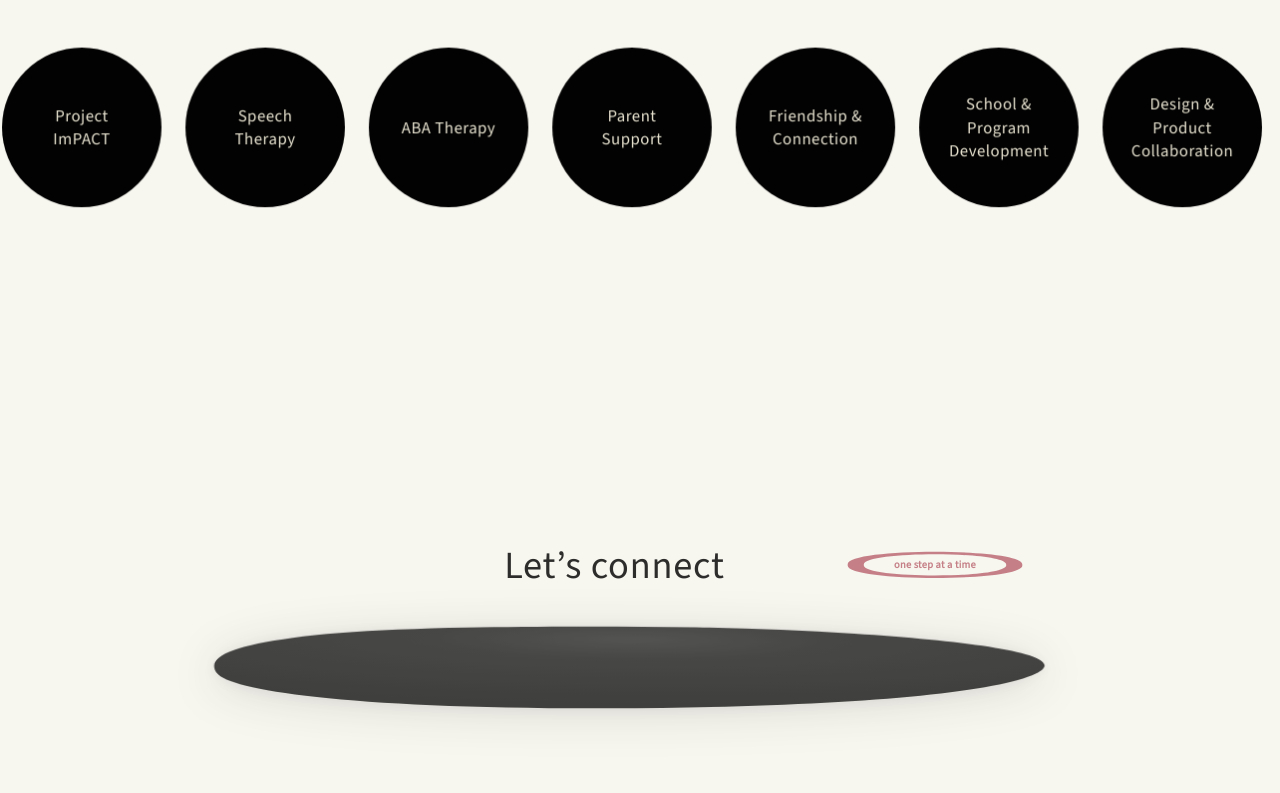
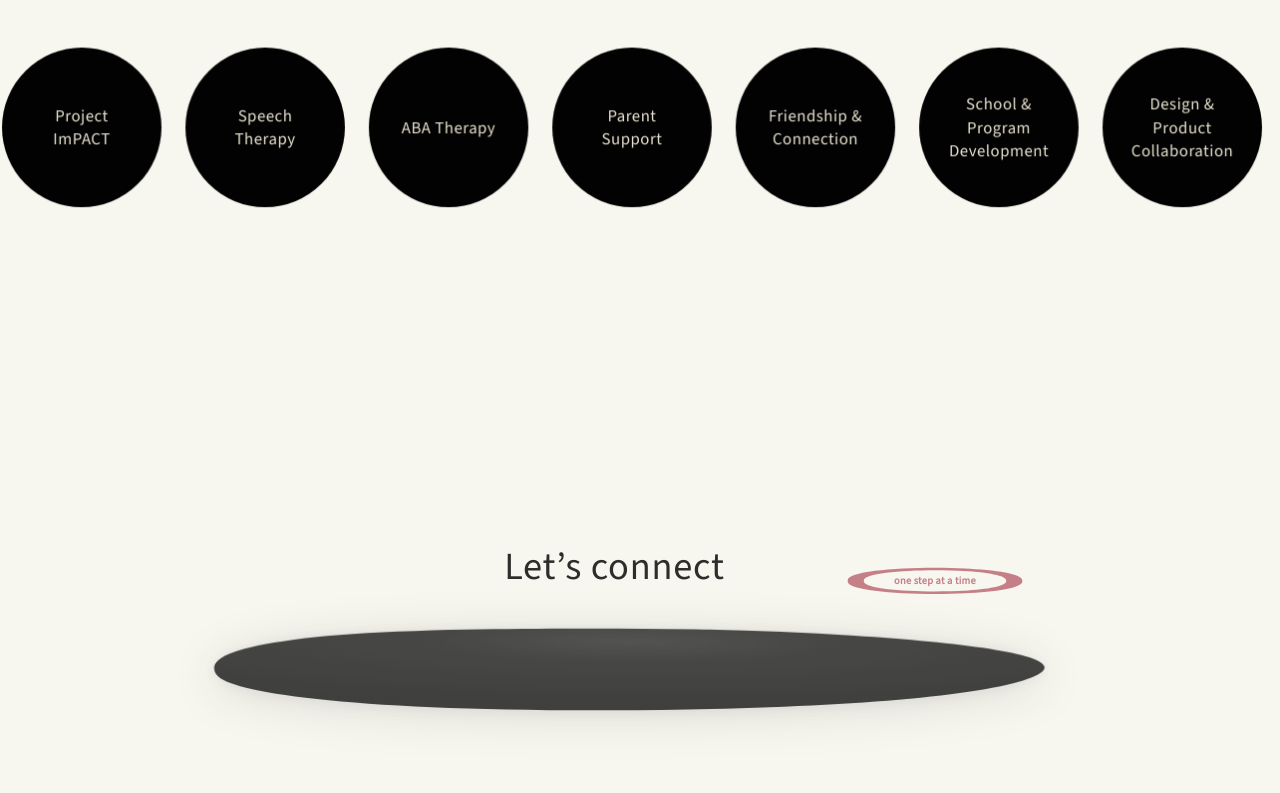
Before and after one commit to alinepractice/aline-website, a Next.js app: page / in a window 1280 px wide. Shown: the part 3357-4150 px from the top of the page. Built offline with nearby package versions, Linux system fonts and the light colour scheme.

Commit message:
Lower red ring 20% closer to black shape

```diff
--- a/app/page.module.css
+++ b/app/page.module.css
@@ -673,6 +673,8 @@
   justify-content: flex-end;
   flex-shrink: 0;
   margin-right: clamp(1.5rem, 4vw, 3.5rem);
+  margin-top: clamp(1rem, 2.5vw, 1.75rem);
+  align-self: flex-start;
 }
 
 .connectRingSvg {
```
